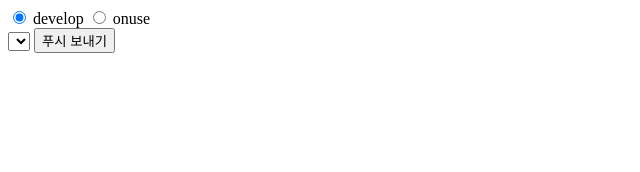
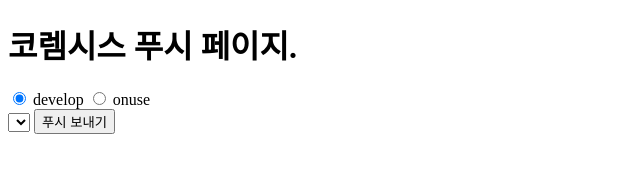
Before and after one commit to roitech1/roitech1.github.io, a plain HTML site: page coremsys.html in a window 1280 px wide. Shown: the whole page, without its empty margins (0-640 px from the left). Drawn offline with nearby package versions, Linux system fonts and the light colour scheme; no server answers.

Commit message:
Update coremsys.html

```diff
--- a/coremsys.html
+++ b/coremsys.html
@@ -4,7 +4,7 @@
     <meta charset="UTF-8">
     <meta http-equiv="X-UA-Compatible" content="IE=edge">
     <meta name="viewport" content="width=device-width, initial-scale=1.0">
-    <title>로이웹앱 - send push. </title>
+    <title> 코렘시스 - send push. </title>
     <script src="https://code.jquery.com/jquery-1.12.4.min.js"></script>
     <script src="https://www.gstatic.com/firebasejs/8.6.5/firebase-app.js"></script>
     <script src="https://www.gstatic.com/firebasejs/8.6.5/firebase-firestore.js"></script>
@@ -13,6 +13,7 @@
 </head>
 
 <body>
+    <h1> 코렘시스 푸시 페이지. </h1>
     <script>
         var users = [];
         var selected_user,selected_token;
```
